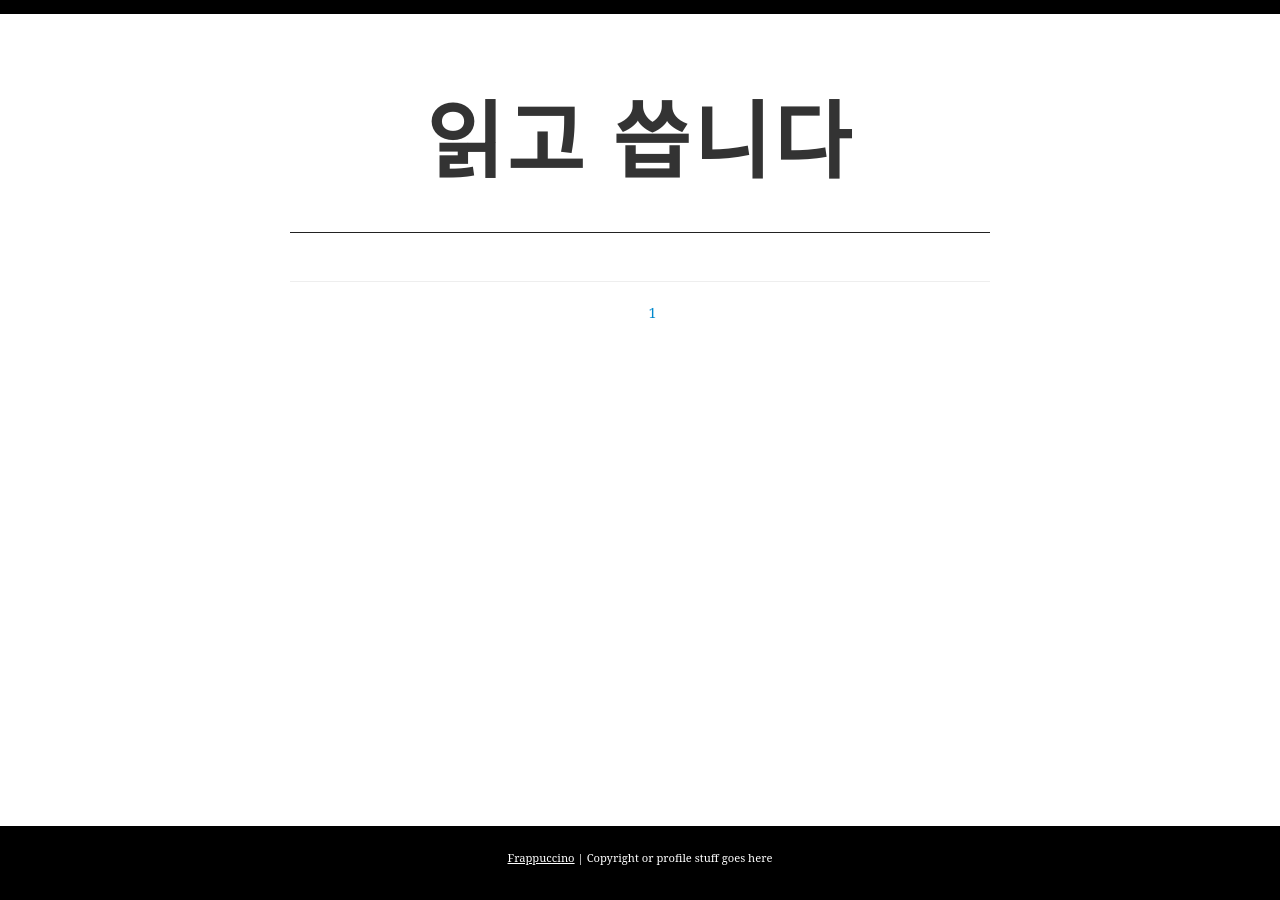
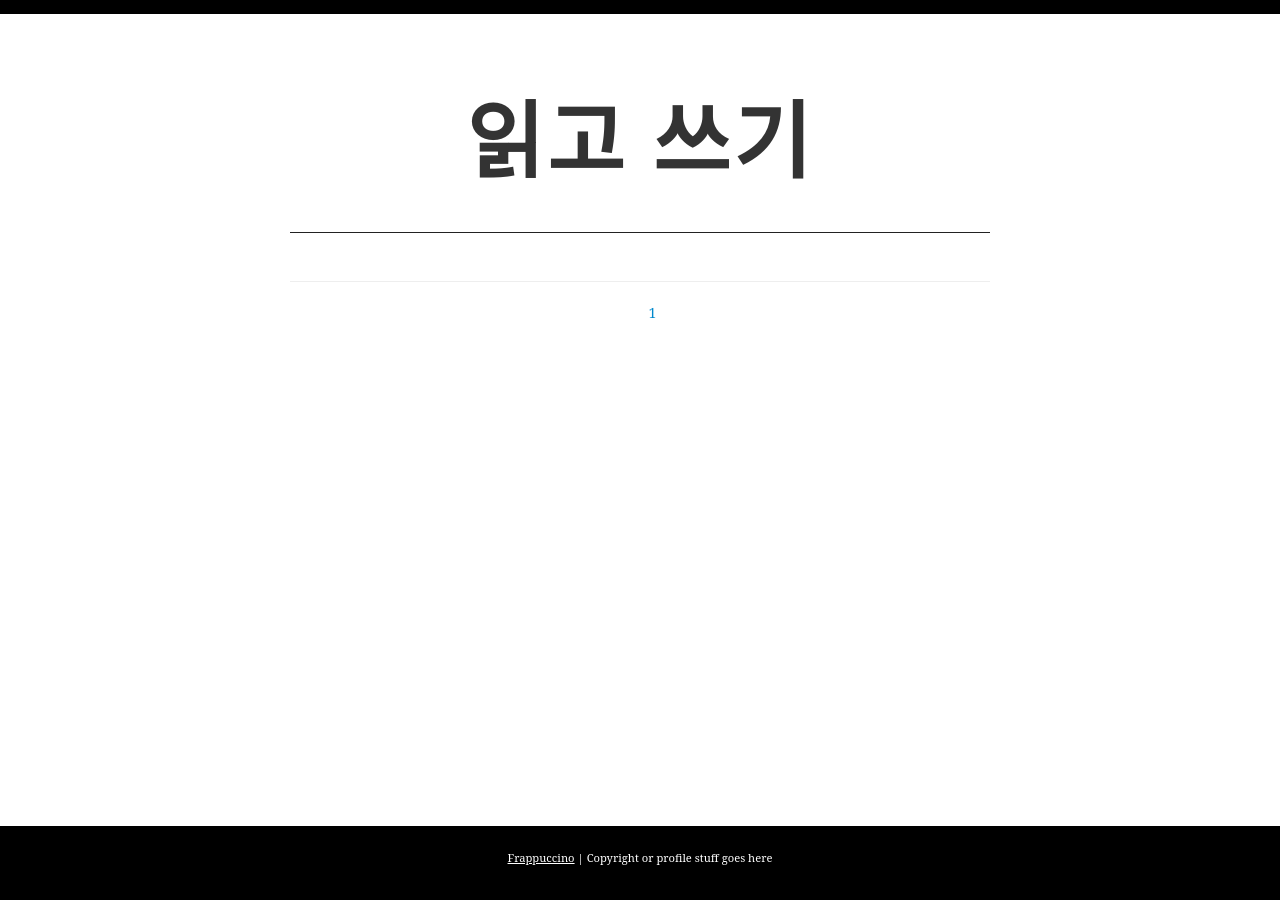
Before and after one commit to korallen/korallen.github.io, a Jekyll site: the page built from index.html, in a window 1280 px wide. Built offline with Jekyll 4.4.1, drawn with Linux system fonts in a browser that asks for light colours; some web fonts are replaced.

Commit message:
반응형 수정

```diff
--- a/_layouts/default.html
+++ b/_layouts/default.html
@@ -3,9 +3,7 @@
 	<head>
 		<meta charset="utf-8"/>
 		<title>{% if page.title %} {{ page.title }} {% endif %} - Vanilla Bean Creme</title>
-		<!-- For responsive site
-			<meta name="viewport" content="width=device-width, initial-scale=1.0">
-		-->
+		<meta name="viewport" content="width=device-width, initial-scale=1.0">
 		<meta http-equiv="X-UA-Compatible" content="IE=edge,chrome=1">
 		<link rel="author" href="/humans.txt">
 		<meta name="description" content="Description Goes Here">
--- a/index.html
+++ b/index.html
@@ -9,7 +9,7 @@ title: Mainpage
     <main class="container">
     	<div class="row-fluid">
     		<section class="content">
-    		  <h1>읽고 씁니다</h1>
+    		  <h1>읽고 쓰기</h1>
     		</section>
     		<ul class="entries">
     		{% for post in paginator.posts %}
```
